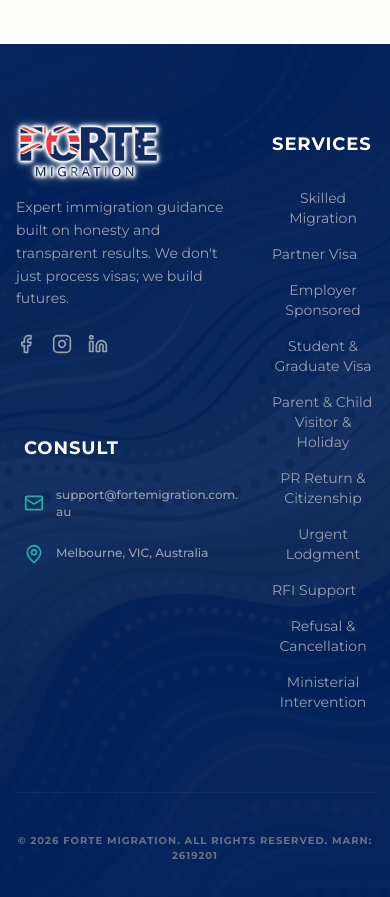
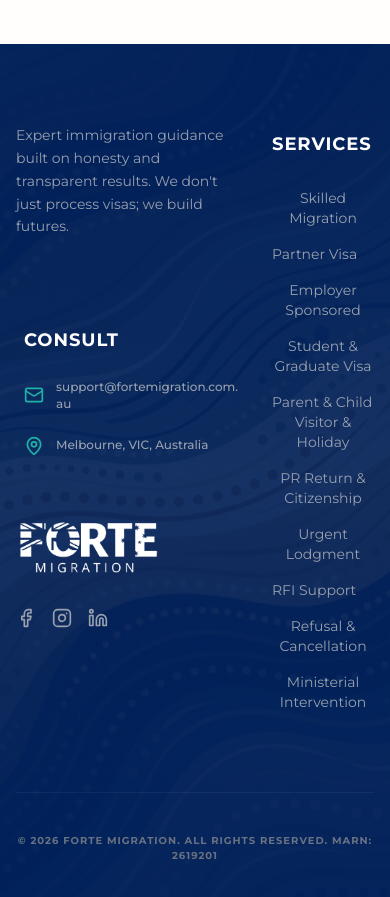
Before and after one commit to Sana720/migration, a Next.js app: page / in a window 390 px wide. Shown: the part 10140-11037 px from the top of the page. Built offline with nearby package versions, Linux system fonts and the light colour scheme; no server answers.

Commit message:
Fix footer mobile overlap

```diff
--- a/src/components/Footer.tsx
+++ b/src/components/Footer.tsx
@@ -18,37 +18,33 @@ export default function Footer() {
             <div className="container mx-auto relative z-10">
                 <div className="grid grid-cols-[1.2fr_1fr] lg:grid-cols-4 gap-8 md:gap-12 mb-20">
                     {/* Left Column (Mobile): Logo + Consult */}
-                    <div className="col-span-1 flex flex-col gap-16 lg:contents">
-                        <div className="space-y-6 lg:order-1">
-                            <div className="relative w-56 h-14 lg:w-80 lg:h-20 mb-4">
+                    <div className="col-span-1 flex flex-col gap-12 lg:contents">
+                        {/* Description Section (Mobile: Order 1) */}
+                        <div className="lg:order-1 order-1 space-y-6">
+                            {/* Logo (Desktop Only here) */}
+                            <div className="hidden lg:block relative lg:w-80 lg:h-20 mb-8">
                                 <Image
                                     src="/logo.png"
                                     alt="Forte Migration Logo"
                                     fill
-                                    className="object-contain object-left"
-                                    style={{
-                                        filter: `
-                                            drop-shadow(0 0 1px white)
-                                            drop-shadow(0 0 1px white)
-                                            drop-shadow(0 0 1px white)
-                                            drop-shadow(0 0 2px white)
-                                            drop-shadow(0 0 5px rgba(255,255,255,0.3))
-                                        `
-                                    }}
+                                    className="object-contain object-left brightness-0 invert"
                                 />
                             </div>
 
                             <p className="text-gray-400 text-[14px] leading-relaxed max-w-md">
                                 Expert immigration guidance built on honesty and transparent results. We don't just process visas; we build futures.
                             </p>
-                            <div className="flex gap-4">
+
+                            {/* Social Icons (Desktop Only here) */}
+                            <div className="hidden lg:flex gap-4 mt-6">
                                 <Facebook className="w-5 h-5 text-gray-400 hover:text-accent-green cursor-pointer transition-colors" />
                                 <Instagram className="w-5 h-5 text-gray-400 hover:text-accent-green cursor-pointer transition-colors" />
                                 <Linkedin className="w-5 h-5 text-gray-400 hover:text-accent-green cursor-pointer transition-colors" />
                             </div>
                         </div>
 
-                        <div className="lg:order-4 pt-4 md:pt-0 ml-2">
+                        {/* Consult Section (Mobile: Order 2) */}
+                        <div className="lg:order-4 order-2 pt-4 md:pt-0 ml-2">
                             <h4 className="font-bold mb-6 text-lg uppercase tracking-wider text-white">Consult</h4>
                             <ul className="space-y-6 text-sm text-gray-400">
                                 <li className="flex items-center gap-3">
@@ -60,6 +56,23 @@ export default function Footer() {
                                     <span className="font-medium text-[12px] sm:text-sm">Melbourne, VIC, Australia</span>
                                 </li>
                             </ul>
+                        </div>
+
+                        {/* Logo & Socials (Mobile: Order 3) */}
+                        <div className="lg:hidden order-3 space-y-8 mt-4">
+                            <div className="relative w-56 h-14">
+                                <Image
+                                    src="/logo.png"
+                                    alt="Forte Migration Logo"
+                                    fill
+                                    className="object-contain object-left brightness-0 invert"
+                                />
+                            </div>
+                            <div className="flex gap-4">
+                                <Facebook className="w-5 h-5 text-gray-400 hover:text-accent-green cursor-pointer transition-colors" />
+                                <Instagram className="w-5 h-5 text-gray-400 hover:text-accent-green cursor-pointer transition-colors" />
+                                <Linkedin className="w-5 h-5 text-gray-400 hover:text-accent-green cursor-pointer transition-colors" />
+                            </div>
                         </div>
                     </div>
 
```
